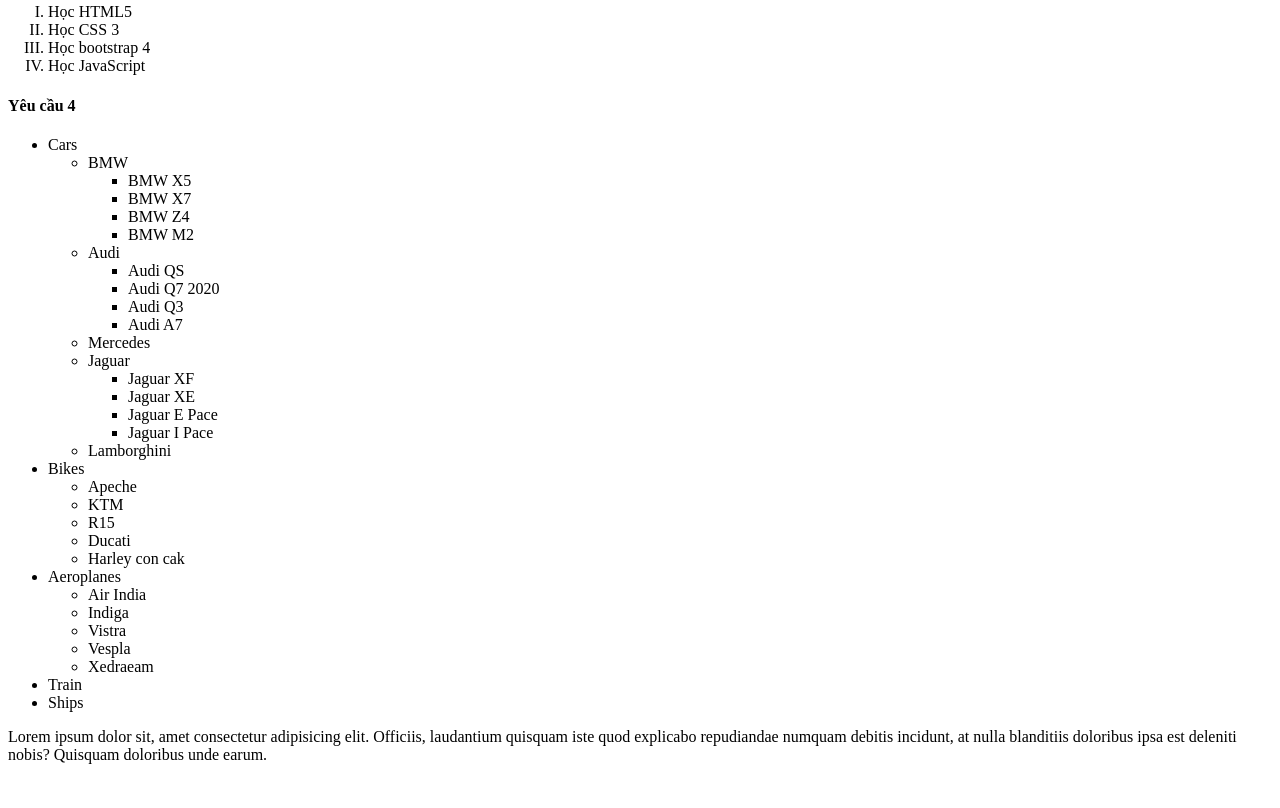
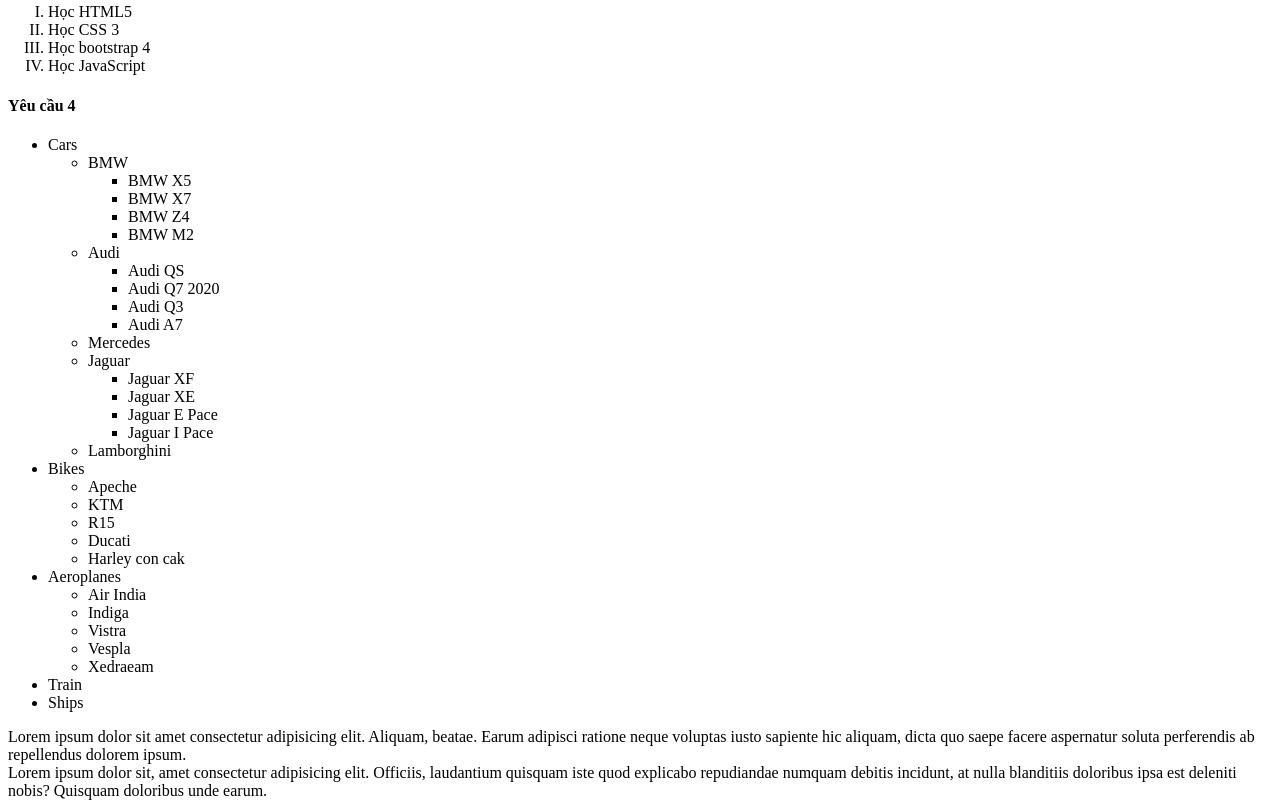
Before and after one commit to ThanhTai-IT/be-baitap-04, a plain HTML site: page index.html in a window 1280 px wide. Shown: the part 837-1645 px from the top of the page. Before the commit the page ends 1609 px from the top, so only its background shows below. Drawn offline with Linux system fonts and the light colour scheme.

Commit message:
Update page indix lan 2

```diff
--- a/index.html
+++ b/index.html
@@ -140,7 +140,7 @@
             <li>Ships</li>
         </ul>
 </body>
-
+<div>Lorem ipsum dolor sit amet consectetur adipisicing elit. Aliquam, beatae. Earum adipisci ratione neque voluptas iusto sapiente hic aliquam, dicta quo saepe facere aspernatur soluta perferendis ab repellendus dolorem ipsum.</div>
 <div>Lorem ipsum dolor sit, amet consectetur adipisicing elit. Officiis, laudantium quisquam iste quod explicabo repudiandae numquam debitis incidunt, at nulla blanditiis doloribus ipsa est deleniti nobis? Quisquam doloribus unde earum.</div>
 <style>
     table, th, td {
```
